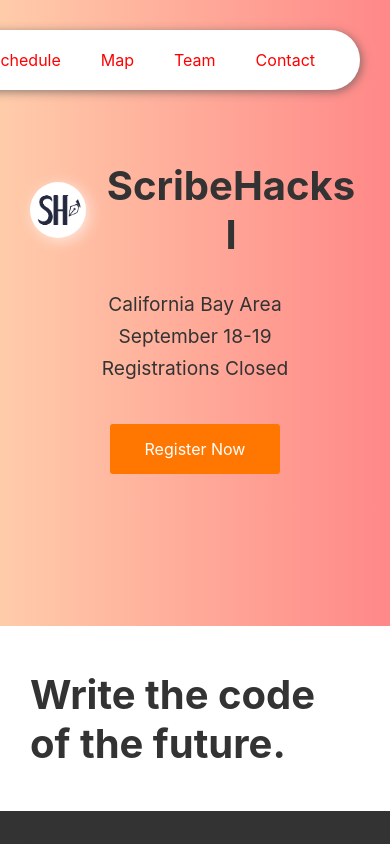
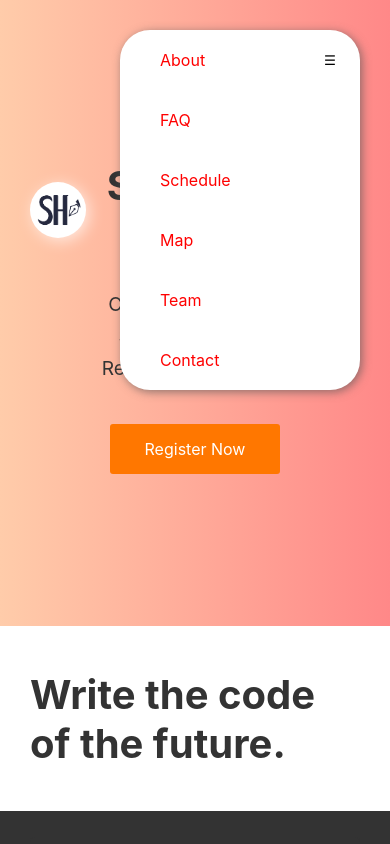
Before and after one commit to ScribeHacks/scribehacks.github.io, a Svelte app: page / in a window 390 px wide. Shown: the top 844 px of the page. Built offline with nearby package versions, Linux system fonts and the light colour scheme.

Commit message:
responsive: Navbar

```diff
--- a/src/components/Navbar.svelte
+++ b/src/components/Navbar.svelte
@@ -1,11 +1,35 @@
+
+<script lang="ts">
+  import { onMount } from "svelte";
+
+  let isCollapsed = false;
+  function toggleCollapsed(): void {
+    isCollapsed = !isCollapsed;
+  }
+
+  onMount(() => {
+    window.addEventListener("resize", handleResize);
+  });
+  function handleResize(): void {
+    console.log("hi")
+    if (window.innerWidth > 768)
+      isCollapsed = false;
+    else isCollapsed = true;
+  }
+</script>
 
 <nav class="nav">
+  {#if !isCollapsed}
+    <div class="collapsable">
       <a class="nav-link" href="#about">About</a>
       <a class="nav-link" href="#faq">FAQ</a>
       <a class="nav-link" href="#schedule">Schedule</a>
       <a class="nav-link" href="#venue">Map</a>
       <a class="nav-link" href="#team">Team</a>
       <a class="nav-link" href="#contact">Contact</a>
+    </div>
+  {/if}
+  <button class="menu-control" on:click="{toggleCollapsed}" aria-label="Toggle Menu">☰</button>
 </nav>
 
 <style type="text/scss">
@@ -15,19 +39,25 @@
     box-shadow: #555a 2px 2px 10px;
     display: flex;
 
-    padding: 0 25px;
     position: fixed;
     top: 30px;
     right: 30px;
     z-index: 10;
 
     overflow: hidden;
+
+    .collapsable {
+      display: flex;
+      flex-direction: column;
+    }
   }
 
   .nav-link {
     color: #f00;
     text-decoration: none;
-    padding: 20px;
+
+    width: 100px;
+    padding: 20px 40px;
     transition-duration: 0.2s;
 
     &:hover {
@@ -35,4 +65,30 @@
       color: #fff;
     }
   }
+
+  .menu-control {
+    background: none;
+    border: none;
+    height: 60px;
+    width: 60px;
+  }
+
+  @media (min-width: 768px) {
+    .nav {
+      padding: 0 25px;
+
+      .collapsable {
+        flex-direction: row;
+      }
+    }
+
+    .nav-link {
+      width: unset;
+      padding: 20px;
+    }
+
+    .menu-control {
+      display: none;
+    }
+  }
 </style>
```
Lines whose indentation alone changed are shown as unchanged.
